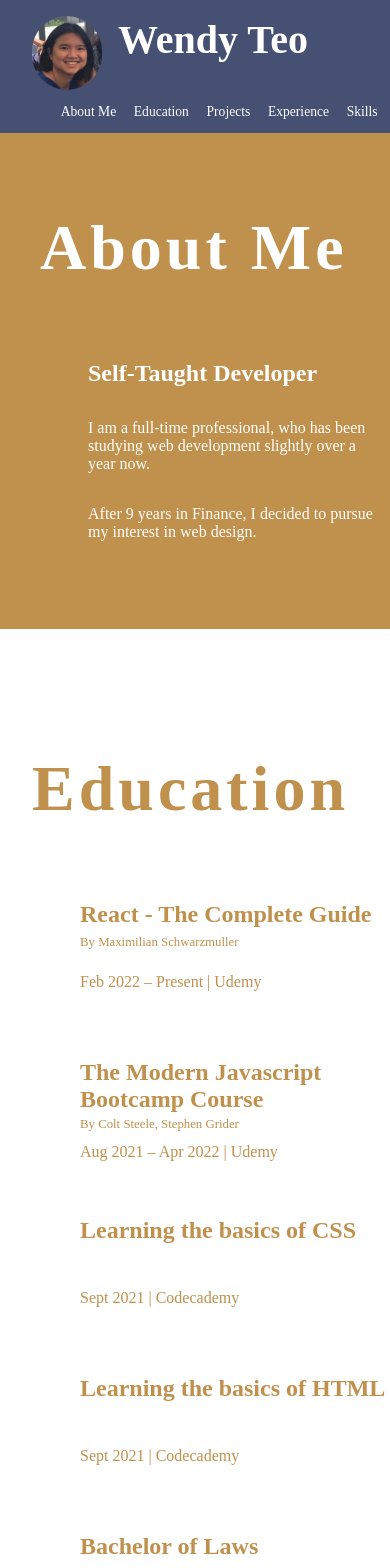
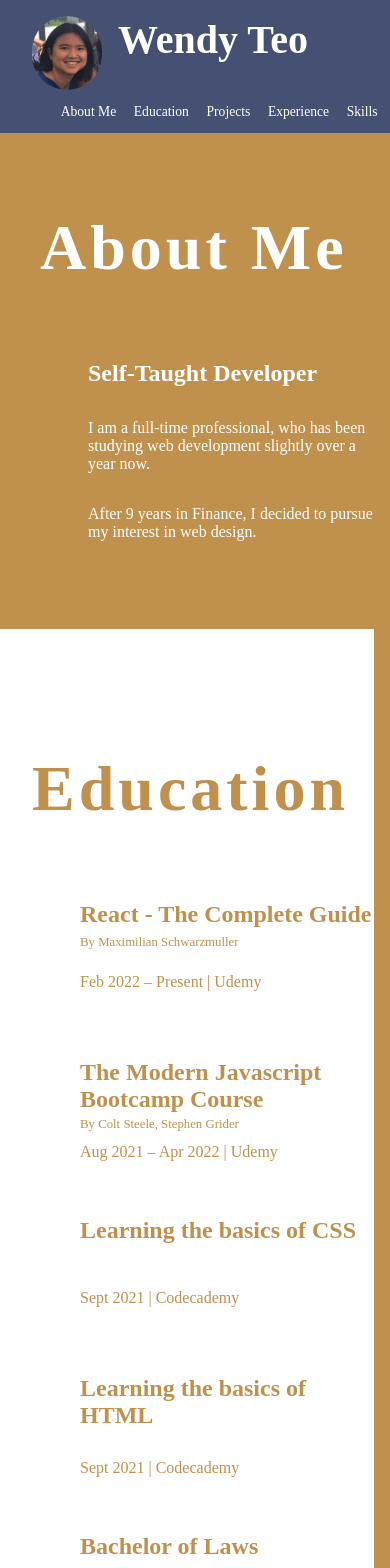
Before and after one commit to wteo/resumev2, a React (Create React App) app: page / in a window 390 px wide. Shown: the top 1568 px of the page. Built offline with nearby package versions, Linux system fonts and the light colour scheme.

Commit message:
updated media response for education container

```diff
--- a/src/components/Education.module.css
+++ b/src/components/Education.module.css
@@ -26,4 +26,9 @@
         grid-template-rows: 1fr 1fr 1fr 1fr 1fr 1fr;
     }
 
+    .educationContainer {
+        right: 0;
+        width: 100%;
+    }
+
 }
```
